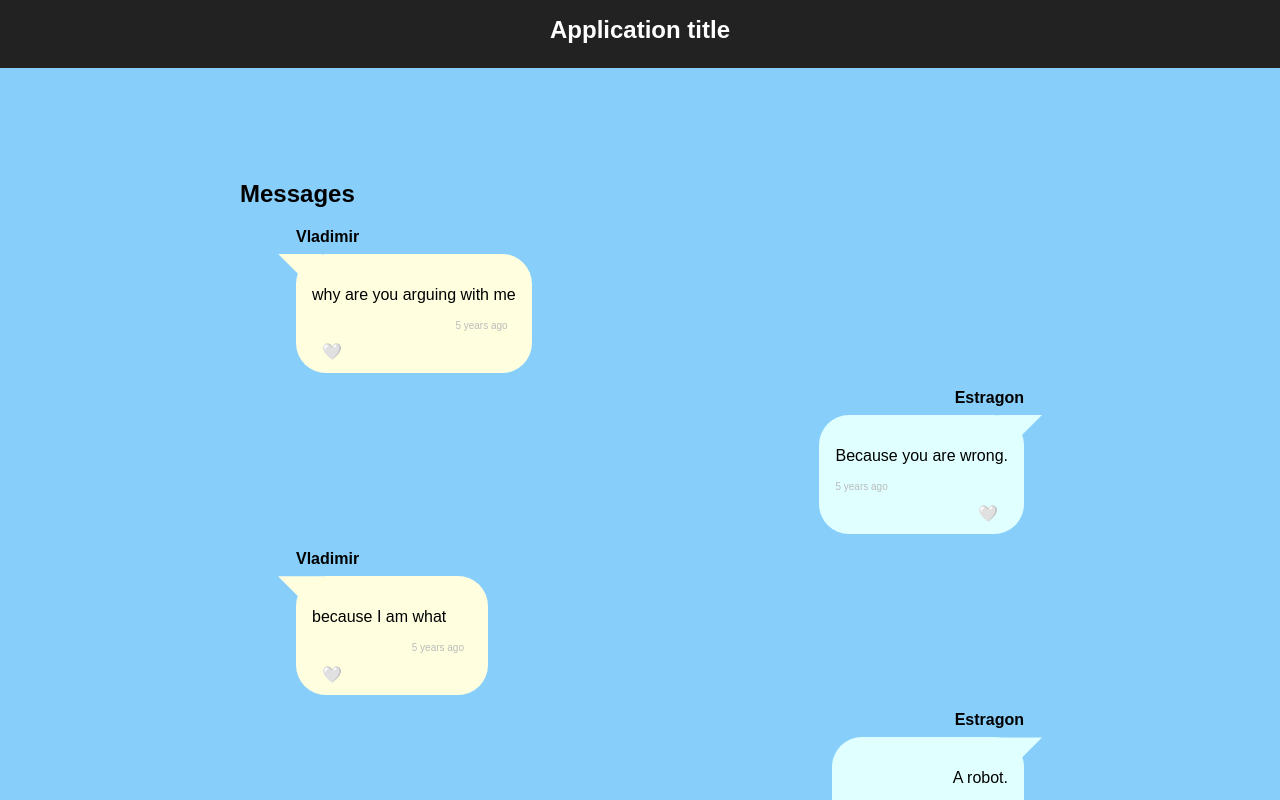
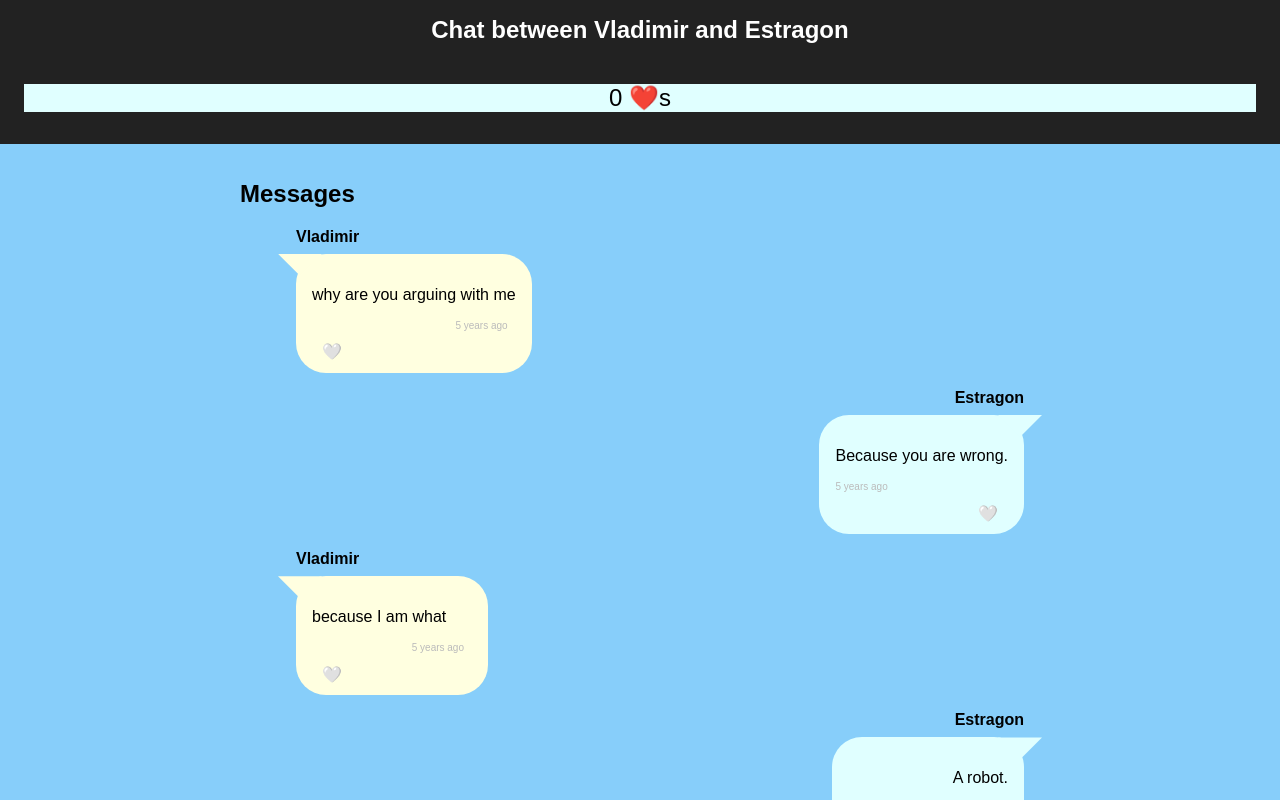
Before and after one commit to AdaGold/react-chatlog, a React (Create React App) app: page / in a window 1280 px wide. Shown: the top 800 px of the page. Built offline with nearby package versions, Linux system fonts and the light colour scheme.

Commit message:
wave 3: passed tests, created helper function and piece of state to track total number of likes in App.js and display this number in the header

```diff
--- a/src/App.css
+++ b/src/App.css
@@ -42,7 +42,8 @@
 
 #App #heartWidget {
   font-size: 1.5em;
-  margin: 1em
+  margin: 1em;
+  color: black
 }
 
 #App span {
--- a/src/App.js
+++ b/src/App.js
@@ -6,6 +6,18 @@ import ChatLog from './components/ChatLog';
 
 const App = () => {
   const [messagesList, setMessageList] = useState(chatMessages);
+  const [likesCounter, setLikesCounter] = useState(0);
+
+  const countLikes = () => {
+    let likeCounter = 0;
+
+    for (const message of messagesList) {
+      if (message.liked === true) {
+        likeCounter += 1;
+      }
+    }
+    return likeCounter;
+  };
 
   const updateMessages = (id) => {
     const newMessageList = messagesList.map((message) => {
@@ -17,13 +29,15 @@ const App = () => {
       }
     });
 
+    setLikesCounter(countLikes());
     setMessageList(newMessageList);
   };
 
   return (
     <div id="App">
       <header>
-        <h1>Application title</h1>
+        <h1>Chat between Vladimir and Estragon</h1>
+        <section id="heartWidget">{likesCounter} ❤️s</section>
       </header>
       <main>
         <ChatLog entries={messagesList} onLikeClick={updateMessages} />
```
